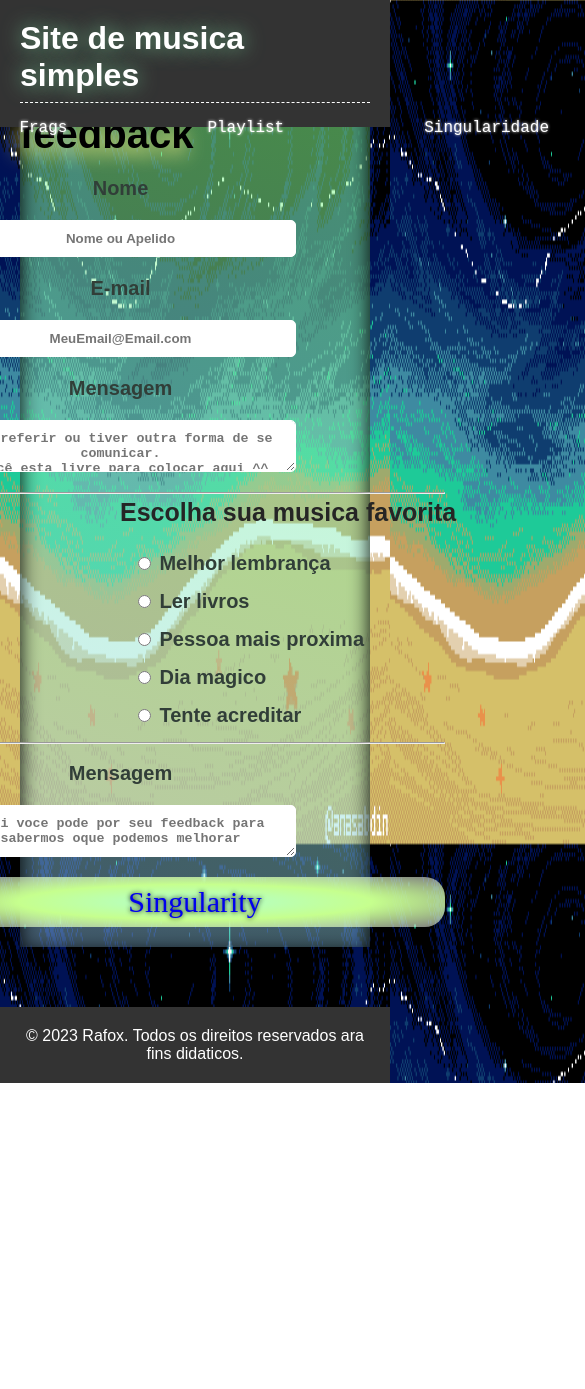
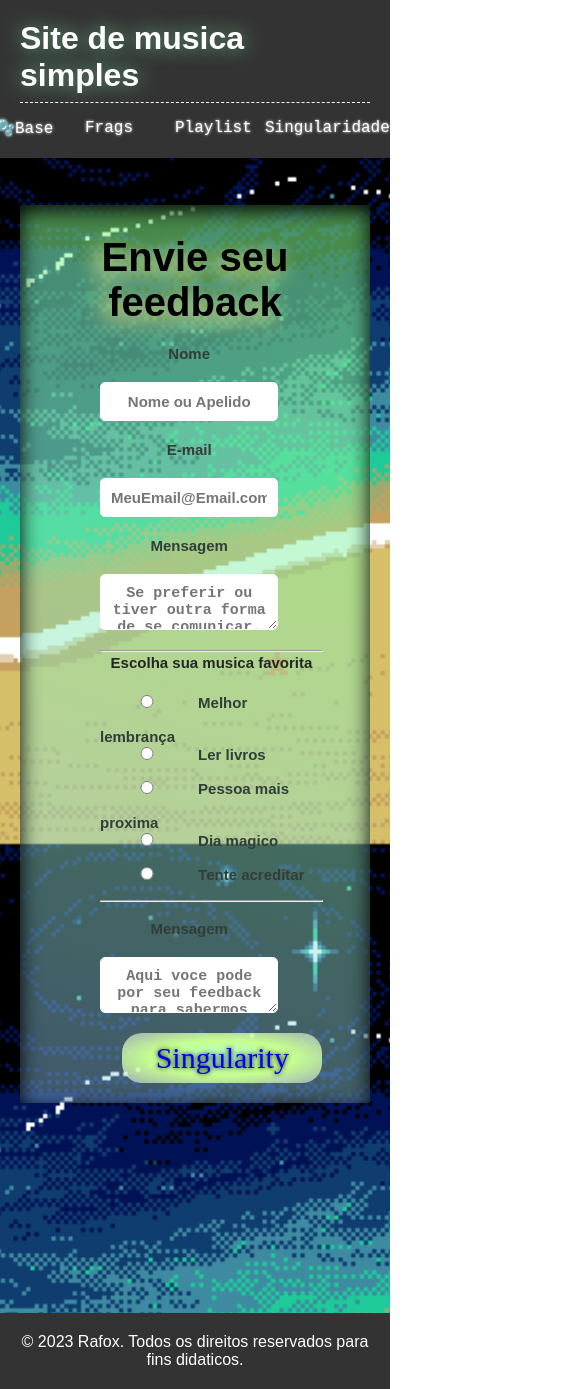
Before and after one commit to RaffaGR/pagsMusics, a plain HTML site: page pag4.html in a window 390 px wide. Shown: the top 1389 px of the page, 585 px wide, since content can reach past the window. Before the commit the page ends 1083 px from the top, so only its background shows below. Drawn offline with Linux system fonts and the light colour scheme.

Commit message:
Add files via upload

```diff
--- a/pag4.html
+++ b/pag4.html
@@ -19,13 +19,13 @@
 				<li><a alt="link Base" class="range3" href="./musicMemorysPag1.html">🫧Base</a></li>
 				<li><a alt="link Frags" class="range3" href="./pag2.html">Frags</a></li>
 				<li><a alt="link Playlist" class="range3" href="./pag3.html">Playlist</a></li>
-				<li><a alt="link Singularidade" href="#">Singularidade</a></li>
+				<li><a alt="link Singularidade" href="./pag4.html">Singularidade</a></li>
 			</ul>
 		</nav>
 	</header>
 	<main style="margin-top: 7%;">
 		<section id="contato"> <!-- PAG4 - forma de se conectar com a API(email etc) -->
-			<h2 alt="Seção para enviar seu feedback" style="color: rgb(0, 0, 0); margin-top: 20px; font-size: 40px;">Envie seu feedback</h2>
+			<h2 alt="Seção para enviar seu feedback">Envie seu feedback</h2>
 			<form>
 				<label alt="nome" class="bloco" for="nome">Nome</label>
 				<input class="bloco" type="text" id="nome" name="nome" placeholder='Nome ou Apelido' autocomplete="on"
@@ -40,7 +40,7 @@
 
 				<hr>
 
-				<p alt="Escolha sua musica favorita" style="transform: translate(35%); font-size: 23px; color: rgb(37, 37, 37); font-weight: bold; font-size: 25px; margin-bottom: 20px; text-shadow: none;">Escolha sua musica favorita</p>
+				<p alt="Escolha sua musica favorita" style="text-align: center; color: rgb(37, 37, 37); font-weight: bold; font-size: 15px; margin-bottom: 20px; text-shadow: none;">Escolha sua musica favorita</p>
 				<input class="corrections corrections2" type="radio" id="memory-Up" name="fav_music" value="MEMORIA">
 				<label alt="opc Melhor lembrança" class="corrections" for="memory-Up">Melhor lembrança</label>
 				<br>
@@ -68,7 +68,7 @@
 		</section>
 	</main>
 	<footer>
-		<p>© 2023 Rafox. Todos os direitos reservados ara fins didaticos.</p> <!-- É apenas um exemplo de site original -->
+		<p>© 2023 Rafox. Todos os direitos reservados para fins didaticos.</p> <!-- É apenas um exemplo de site original -->
 	</footer>
 </body>
 
--- a/stylePagP.css
+++ b/stylePagP.css
@@ -229,7 +229,7 @@ body {
 	color: #444;
 	background: url(StarOcean.gif) no-repeat;
 	background-attachment: fixed;
-	background-size: 100%;
+	background-size: cover;
 }
 
 .center {
@@ -262,6 +262,7 @@ body {
 	text-shadow: -6px 6px 20px rgb(248, 242, 135);
 	background-image: linear-gradient(60rad, rgba(130, 255, 130, 0.556), rgba(153, 209, 255, 0.425));
 	box-shadow: inset 0px 5px 20px #000000;
+	padding: 10px;
 }
 
 .range {
@@ -283,8 +284,8 @@ header {
 	background-color: #333;
 	color: #fff;
 	padding: 20px;
-	position: fixed;
-	width: 100%;
+	position: relative;
+	max-width: 100%;
 	height: 15%;
 	z-index: 3;
 	top: 0;
@@ -336,3 +337,136 @@ footer {
 	padding: 20px;
 	text-align: center;
 }
+
+#contato h2 {
+	color: rgb(0, 0, 0);
+	margin-top: 20px;
+	font-size: 40px;
+	text-align: center;
+}
+
+@media screen and (max-width: 768px) {
+	.baseVIDEOS {
+		height: 450px;
+	}
+
+	footer {
+		margin-top: 150px;
+	}
+
+
+
+	nav {
+		display: flex;
+		flex-direction: row;
+		max-width: 100%;
+		align-items: flex-start;
+	}
+
+	nav * {
+		display: block;
+		flex-direction: row;
+		align-items: center;
+		justify-content: center;
+		max-width: 100%;
+		width: 90px;
+		padding: 0;
+		margin: 0;
+		margin-right: 40px;
+	}
+
+	.range3 {
+		margin-right: -20px;
+	}
+
+	#backgroundTable {
+		background: url(./4background.png) no-repeat;
+		background-size: cover;
+		width: 110%;
+		height: 1000px;
+		padding: 50% 20%;
+		margin-left: 0%;
+		margin-top: 0px;
+		transform: translate(-10%);
+	}
+
+	.conteinerDecorado {
+		display: flex;
+		flex-direction: column;
+		align-items: center;
+		transform: translate(20%);
+		margin-bottom: 5px;
+	}
+
+
+	element.style {
+		color: rgb(0, 0, 0);
+		margin-top: 20px;
+		font-size: 40px;
+	}
+
+	section h2 {
+		font-size: 28px;
+		margin-bottom: 20px;
+	}
+
+	* {
+		margin: 0;
+		padding: 0;
+		box-sizing: border-box;
+	}
+
+	folha de estilo do user agent h2 {
+		display: block;
+		font-size: 1.5em;
+		margin-block-start: 0.83em;
+		margin-block-end: 0.83em;
+		margin-inline-start: 0px;
+		margin-inline-end: 0px;
+		font-weight: bold;
+	}
+
+	#contato {
+		display: block;
+	}
+
+	form {
+		margin-left: 10%;
+	}
+
+	form>* {
+		font-size: 15px;
+	}
+
+	form>.bloco {
+		width: 80%;
+		margin-right: 10%;
+	}
+
+	.blocSpecial {
+		display: block;
+		width: 200px;
+		height: 50px;
+		margin: auto;
+		margin-right: -10%;
+		margin-left: 10%;
+		margin-bottom: 10px;
+	}
+
+	.corrections2 {
+		transform: translate(0%);
+	}
+
+	.blocSpecial:hover {
+		height: 40px;
+		width: 220px;
+		box-shadow: 5px 9px 20px black;
+	}
+
+	#contato h2 {
+		text-align: center;
+		color: rgb(0, 0, 0);
+		margin-top: 20px;
+		font-size: 40px;
+	}
+}
```
Also changed, not shown: musicMemorysPag1.html (+1 -1 lines), pag2.html (+1 -2 lines), pratoEspecial.html (+2 -2 lines), index.html (line endings or trailing spaces), pag3.html (line endings or trailing spaces).
